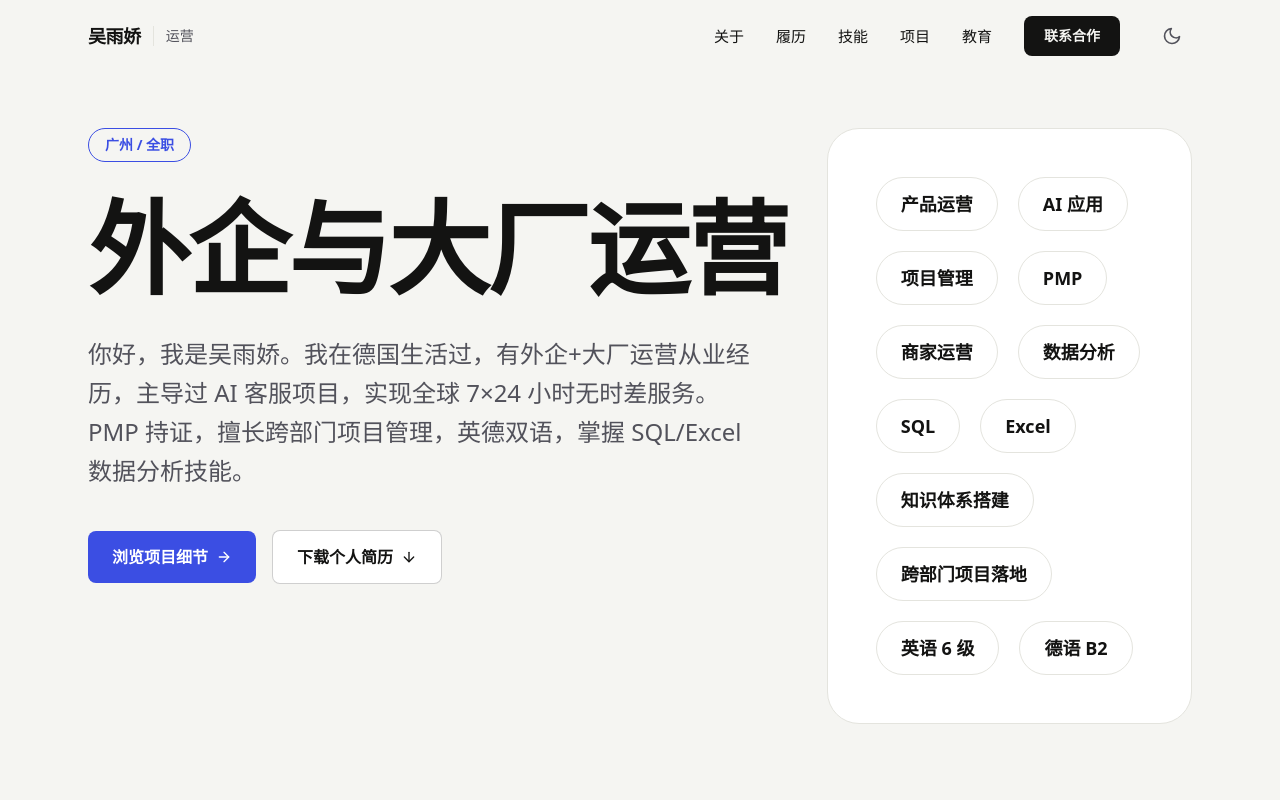
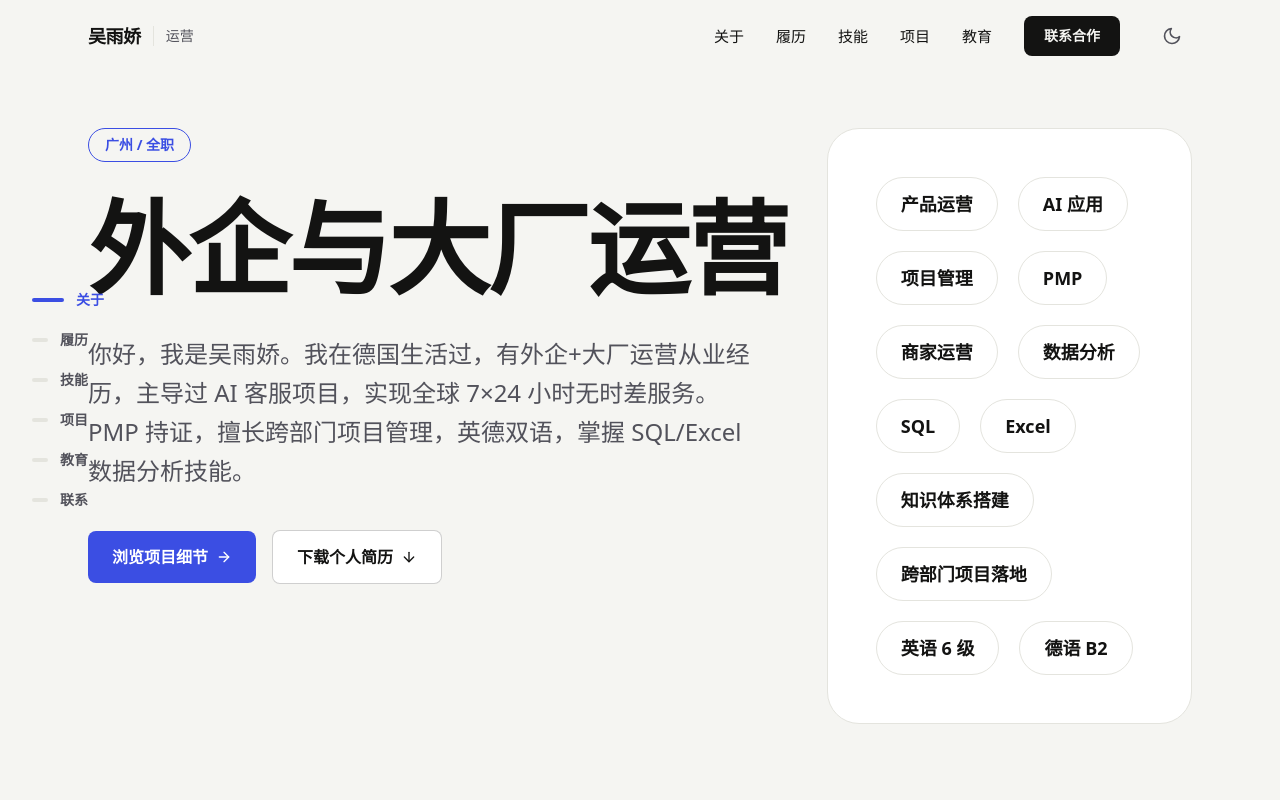
Before and after one commit to Chloe-Yujiao-Wu/my_cv_01, a React (Vite) app: page / in a window 1280 px wide. Shown: the top 800 px of the page. Built offline with nearby package versions, Linux system fonts and the light colour scheme.

Commit message:
feat: 左侧目录导航+右下角回顶箭头+Hero标签优化

```diff
--- a/src/App.tsx
+++ b/src/App.tsx
@@ -1,4 +1,5 @@
 import Navbar from './components/Navbar'
+import SideNav from './components/SideNav'
 import Hero from './components/Hero'
 import About from './components/About'
 import Experience from './components/Experience'
@@ -12,6 +13,7 @@ export default function App() {
   return (
     <div className="min-h-screen bg-canvas">
       <Navbar />
+      <SideNav />
       <main>
         <Hero />
         <About />
--- /dev/null
+++ b/src/components/SideNav.tsx
@@ -0,0 +1,91 @@
+import { useEffect, useState } from 'react'
+
+const sections = [
+  { id: 'about', label: '关于' },
+  { id: 'experience', label: '履历' },
+  { id: 'skills', label: '技能' },
+  { id: 'projects', label: '项目' },
+  { id: 'education', label: '教育' },
+  { id: 'contact', label: '联系' },
+]
+
+export default function SideNav() {
+  const [activeSection, setActiveSection] = useState<string>('')
+  const [showArrow, setShowArrow] = useState(false)
+
+  useEffect(() => {
+    const observer = new IntersectionObserver(
+      (entries) => {
+        entries.forEach((entry) => {
+          if (entry.isIntersecting) {
+            setActiveSection(entry.target.id)
+          }
+        })
+      },
+      { rootMargin: '-40% 0px -40% 0px' },
+    )
+
+    sections.forEach((s) => {
+      const el = document.getElementById(s.id)
+      if (el) observer.observe(el)
+    })
+
+    const onScroll = () => setShowArrow(window.scrollY > 600)
+    onScroll()
+    window.addEventListener('scroll', onScroll, { passive: true })
+
+    return () => {
+      observer.disconnect()
+      window.removeEventListener('scroll', onScroll)
+    }
+  }, [])
+
+  return (
+    <>
+      {/* 左侧目录 */}
+      <nav className="fixed left-8 top-1/2 z-40 hidden -translate-y-1/2 lg:block">
+        <ul className="space-y-5">
+          {sections.map((s) => (
+            <li key={s.id}>
+              <a
+                href={`#${s.id}`}
+                className={`group flex items-center gap-3 text-sm font-bold transition-colors duration-300 ${
+                  activeSection === s.id ? 'text-accent' : 'text-muted hover:text-ink'
+                }`}
+              >
+                <span
+                  className={`h-1 rounded-full transition-all duration-300 ${
+                    activeSection === s.id ? 'w-8 bg-accent' : 'w-4 bg-line group-hover:bg-muted'
+                  }`}
+                />
+                {s.label}
+              </a>
+            </li>
+          ))}
+        </ul>
+      </nav>
+
+      {/* 右下角回到顶部箭头 */}
+      {showArrow && (
+        <button
+          type="button"
+          onClick={() => window.scrollTo({ top: 0, behavior: 'smooth' })}
+          className="fixed bottom-8 right-8 z-40 flex h-12 w-12 items-center justify-center rounded-full bg-accent text-white shadow-lg transition-all duration-300 hover:scale-110 hover:bg-accent-dark"
+          aria-label="回到顶部"
+        >
+          <svg
+            viewBox="0 0 24 24"
+            fill="none"
+            stroke="currentColor"
+            strokeWidth="2.5"
+            strokeLinecap="round"
+            strokeLinejoin="round"
+            className="h-5 w-5"
+          >
+            <path d="M12 19V5M5 12l7-7 7 7" />
+          </svg>
+        </button>
+      )}
+    </>
+  )
+}
```
